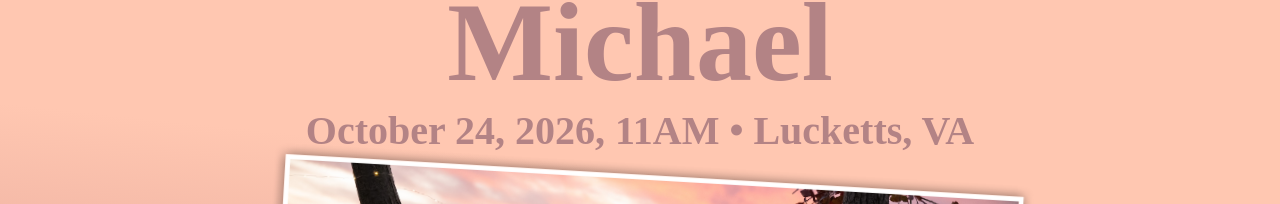
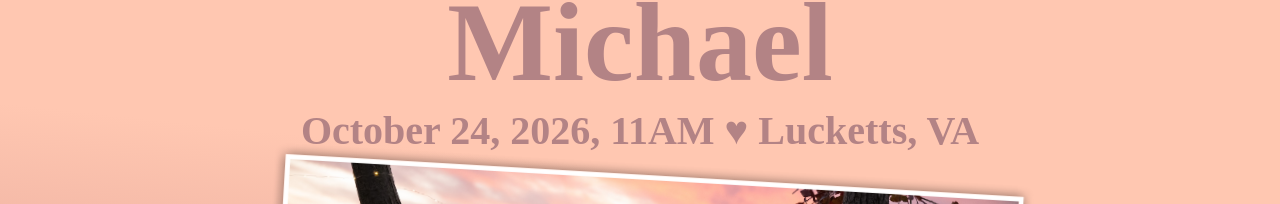
Before and after one commit to keaysma/wedding, a SvelteKit app: page / in a window 1280 px wide. Shown: the part 183-387 px from the top of the page. Built offline with nearby package versions, Linux system fonts and the light colour scheme; a web font is replaced by a local one.

Commit message:
favicon and title

```diff
--- a/src/routes/+layout.svelte
+++ b/src/routes/+layout.svelte
@@ -1,5 +1,5 @@
 <script lang="ts">
-	import favicon from '$lib/assets/favicon.svg';
+	import favicon from '$lib/assets/favicon.ico';
 	import '../app.scss';
 
 	let { children } = $props();
@@ -7,6 +7,7 @@
 
 <svelte:head>
 	<link rel="icon" href={favicon} />
+	<title>{"Raquel ♥ Michael"}</title>
 	<style>
 	@import url('https://fonts.googleapis.com/css2?family=Fleur+De+Leah&display=swap');
 
--- a/src/routes/+page.svelte
+++ b/src/routes/+page.svelte
@@ -69,7 +69,7 @@
 
 <section class="header">
     <h1>Raquel & Michael</h1>
-    <h2>October 24, 2026, 11AM • Lucketts, VA</h2>
+    <h2>October 24, 2026, 11AM ♥ Lucketts, VA</h2>
 
     <!-- <div class="polaroid" style="transform: rotate3d({(1 - (pageY * 2))}, {-1 + (pageX * 2)}, 0.1, 10deg) scale3d(0.95, 0.95, 0.95) translate3d(-5px, 5px, 0px);"> -->
     <div class="polaroid" style="transform: rotate3d({0.75 + (pageX - 0.5)}, {0.5 + (pageY - 0.5)}, 0.1, 9deg) scale3d(0.95, 0.95, 0.95) translate3d(-5px, 5px, 0px);">
```
Also changed, not shown: 1 other file (tests, documents, lock files or other folders).
